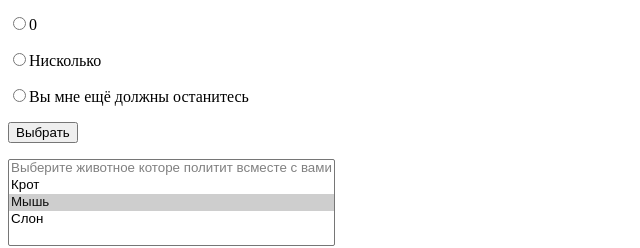
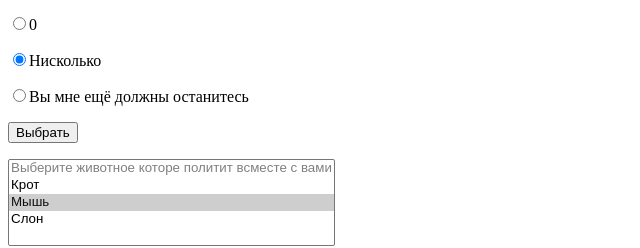
Before and after one commit to lexaimp/web, a plain HTML site: page Html/index.html in a window 1280 px wide. Shown: the part 368-616 px from the top of the page, 0-640 px from the left. Drawn offline with Linux system fonts and the light colour scheme.

Commit message:
made corrections

```diff
--- a/Html/index.html
+++ b/Html/index.html
@@ -21,7 +21,7 @@
 
         <p><b>Сколько вы готовы пожертвовать на исследования возможности колонизации Марса?</b></p>
         <p><label><input name="donate" type="radio" value="1">0</label></p>
-        <p><label><input name="donate" type="radio" value="2">Нисколько</label></p>
+        <p><label><input name="donate" type="radio" value="2" checked>Нисколько</label></p>
         <p><label><input name="donate" type="radio" value="3">Вы мне ещё должны останитесь</label></p>
         <p><input type="submit" value="Выбрать"></p>
 
```
Also changed, not shown: Html/page2.html (+1 -1 lines).
